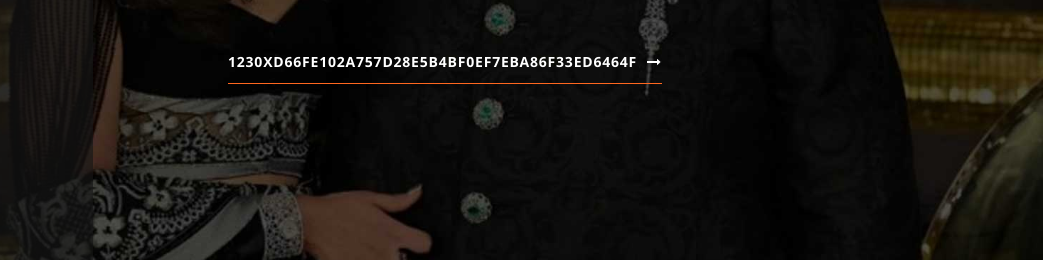
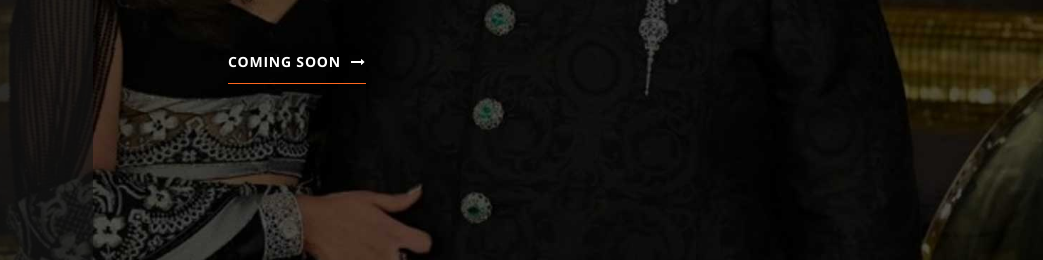
Before and after one commit to faizankhan2595/Ambani-Wedding, a plain HTML site: page index.html in a window 1280 px wide. Shown: the part 510-770 px from the top of the page, 237-1280 px from the left. Drawn offline with Linux system fonts and the light colour scheme; a web font is replaced by a local one.

```diff
--- a/index.html
+++ b/index.html
@@ -107,7 +107,7 @@
                                                     </div>
                                                 </div>
                                                 <div class="gdlr-core-pbf-element">
-                                                    <div class="gdlr-core-button-item gdlr-core-item-pdlr gdlr-core-item-pdb gdlr-core-left-align"><a class="gdlr-core-button  gdlr-core-button-transparent gdlr-core-button-with-border" href="#" style="font-size: 14px;color: #ffffff;padding: 0px 0px 9px 0px;border-radius: 0px;-moz-border-radius: 0px;-webkit-border-radius: 0px;border-width: 0px 0px 1px 0px;border-color: #FF671F;"><span class="gdlr-core-content" >1230xD66Fe102A757D28e5b4bf0eF7eba86f33ED6464f</span><i class="gdlr-core-pos-right fa fa-long-arrow-right"  ></i></a></div>
+                                                    <div class="gdlr-core-button-item gdlr-core-item-pdlr gdlr-core-item-pdb gdlr-core-left-align"><a class="gdlr-core-button  gdlr-core-button-transparent gdlr-core-button-with-border" href="#" style="font-size: 14px;color: #ffffff;padding: 0px 0px 9px 0px;border-radius: 0px;-moz-border-radius: 0px;-webkit-border-radius: 0px;border-width: 0px 0px 1px 0px;border-color: #FF671F;"><span class="gdlr-core-content" >Coming Soon</span><i class="gdlr-core-pos-right fa fa-long-arrow-right"  ></i></a></div>
                                                 </div>
                                             </div>
                                         </div>
```
